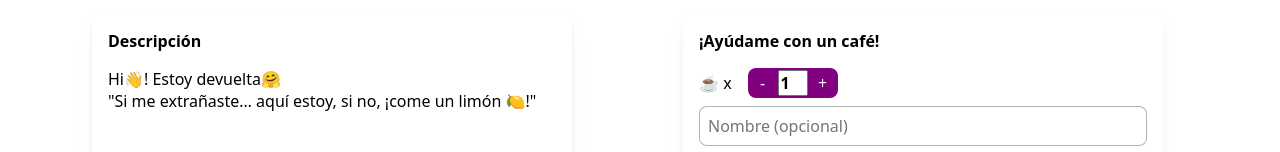
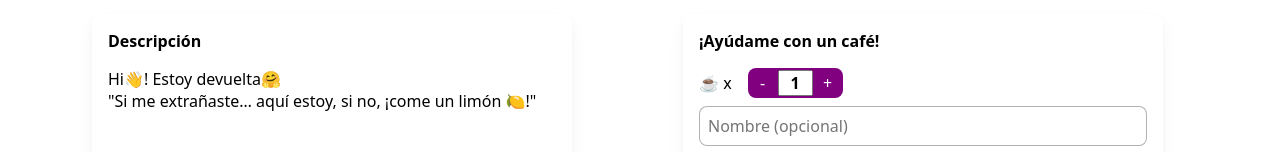
Before and after one commit to LadyAlmendra/cafecitoApp-clone, a React (Vite) app: page / in a window 1280 px wide. Shown: the part 604-756 px from the top of the page. Built offline with nearby package versions, Linux system fonts and the light colour scheme; some icons are missing; what @mercadopago/sdk-react would draw is missing.

Commit message:
Reemplazo de input number por input type text de solo lectura

```diff
--- a/src/components/Product/Product.css
+++ b/src/components/Product/Product.css
@@ -15,9 +15,9 @@
             align-items: center;
             border-radius: 0.5rem;
 
-            & input[type="number"] {
+            & input[type="text"] {
                 text-align: center;
-                width: 30px;
+                width: 35px;
                 font-size: 1rem;
                 font-weight: 600;
             }
--- a/src/components/Product/Product.jsx
+++ b/src/components/Product/Product.jsx
@@ -26,7 +26,7 @@ const Product = () => {
           ☕ x
           <div className="quantity">
             <button className="btn" onClick={handleDecrement}>-</button>
-            <input type="number"
+            <input type="text"
               value={value}
               onChange={handleChange} placeholder='1' readOnly
               />
```
